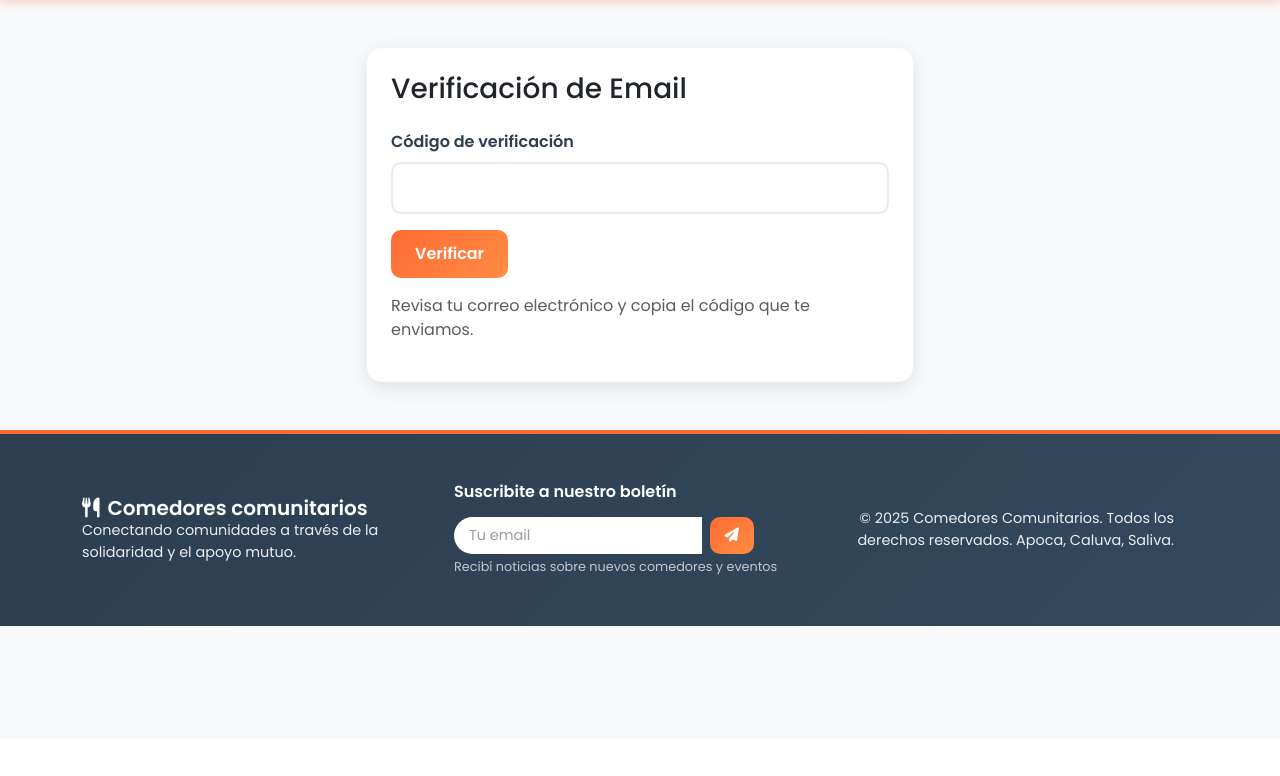
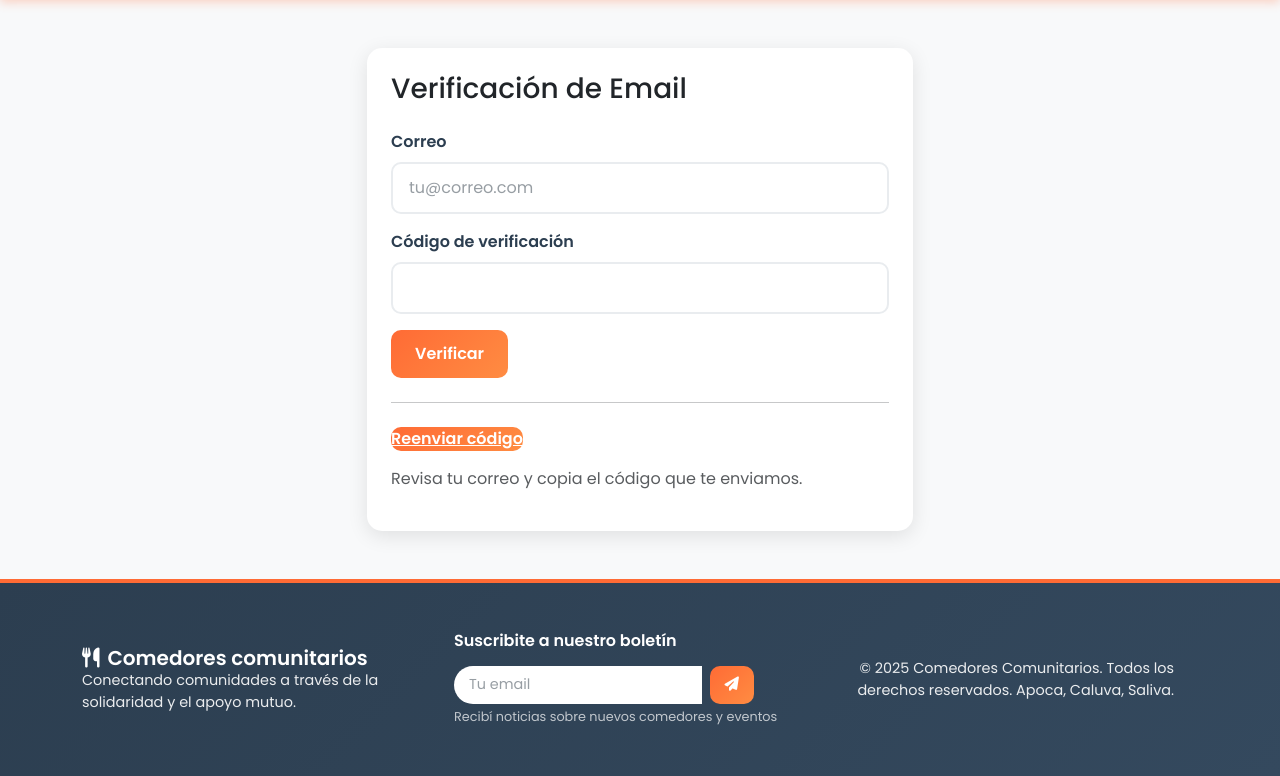
Before and after one commit to zaka6423/IngenieriaWeb-Grupo11, a Django app: page /verificar-email/ in a window 1280 px wide. Shown: the part 62-838 px from the top of the page. Before the commit the page ends 688 px from the top, so only its background shows below. Run offline with Django 5.2, Linux system fonts and the light colour scheme; parts of the project's set-up code (start-up, migrations or seed data) failed here and were passed over.

Commit message:
fix: se realizaron modificacion en el reenvio de mails

```diff
--- a/core/views.py
+++ b/core/views.py
@@ -68,6 +68,8 @@ def registro(request):
         form = CustomUserCreationForm(request.POST)
         if form.is_valid():
             username = (form.cleaned_data["username"] or "").strip()
+            first_name = (form.cleaned_data["first_name"] or "").strip()
+            last_name = (form.cleaned_data["last_name"] or "").strip()
             email = (form.cleaned_data["email"] or "").strip().lower()
             raw_password = form.cleaned_data["password1"]
 
@@ -88,6 +90,8 @@ def registro(request):
                 with transaction.atomic():
                     user = User.objects.create_user(
                         username=username,
+                        first_name=first_name,
+                        last_name=last_name,
                         email=email,
                         password=raw_password,
                         is_active=True,
@@ -108,6 +112,7 @@ def registro(request):
             try:
                 enviar_codigo(email, profile.email_verification_code, minutos=settings.VERIFICATION_WINDOW_MINUTES)
                 messages.success(request, "Cuenta creada. Te enviamos un código para verificar tu correo.")
+                request.session['verify_email'] = email
                 return redirect('core:verificar_email')
             except SMTPException:
                 logger.exception("[registro] Falló el envío de verificación a %s", email)
@@ -222,15 +227,20 @@ def detalle_comedor(request, pk):
 
     return render(request, 'core/detalle_comedor.html', {'comedor': comedor})
 
-
 def verificar_email(request):
     if request.method == "POST":
-        email = (request.POST.get('email') or "").strip().lower()
+        email = (
+            (request.POST.get('email') or "").strip().lower()
+            or (request.session.get('verify_email', "") or "").strip().lower()
+            or (getattr(request.user, "email", "") or "").strip().lower()
+        )
         code_in = (request.POST.get('code') or "").strip()
+
+        ctx = {"email": email}  # <-- usar este ctx en TODOS los render del POST
 
         if not email or not code_in:
             messages.error(request, "Completá email y código.")
-            return render(request, 'registration/verificar_email.html')
+            return render(request, 'registration/verificar_email.html', ctx)
 
         try:
             with transaction.atomic():
@@ -242,12 +252,13 @@ def verificar_email(request):
                 )
                 if not user:
                     messages.error(request, "No existe una cuenta con ese correo.")
-                    return render(request, 'registration/verificar_email.html')
+                    return render(request, 'registration/verificar_email.html', ctx)
 
                 profile, _ = UserProfile.objects.select_for_update().get_or_create(user=user)
 
                 if profile.email_verified:
                     messages.info(request, "Tu correo ya está verificado. Podés iniciar sesión.")
+                    request.session.pop('verify_email', None)
                     return redirect('login')
 
                 now = timezone.now()
@@ -255,7 +266,7 @@ def verificar_email(request):
                 # Expirado
                 if not profile.verification_expires_at or now > profile.verification_expires_at:
                     messages.error(request, "El código expiró. Podés solicitar uno nuevo.")
-                    return render(request, 'registration/verificar_email.html')
+                    return render(request, 'registration/verificar_email.html', ctx)
 
                 # Código incorrecto
                 if not _code_is_valid(profile.email_verification_code, code_in):
@@ -264,7 +275,6 @@ def verificar_email(request):
                     profile.refresh_from_db(fields=["verification_tries"])
 
                     if profile.verification_tries >= MAX_TRIES:
-                        # Se superó el máximo → resetear y activar cooldown de 60s
                         profile.verification_tries = 0
                         profile.save(update_fields=["verification_tries"])
                         start_cooldown(email)
@@ -272,11 +282,11 @@ def verificar_email(request):
                             request,
                             "Superaste el número de intentos. Esperá 1 minuto y luego podés reenviar un nuevo código."
                         )
-                        return render(request, 'registration/verificar_email.html')
+                        return render(request, 'registration/verificar_email.html', ctx)
 
                     restantes = MAX_TRIES - profile.verification_tries
                     messages.error(request, f"Código incorrecto. Te quedan {restantes} intento(s).")
-                    return render(request, 'registration/verificar_email.html')
+                    return render(request, 'registration/verificar_email.html', ctx)
 
                 # Éxito
                 profile.email_verified = True
@@ -288,16 +298,20 @@ def verificar_email(request):
                     "verification_expires_at", "verification_tries"
                 ])
 
+            request.session.pop('verify_email', None)
             messages.success(request, "¡Email verificado correctamente! Ya podés iniciar sesión.")
             return redirect('login')
 
         except Exception as e:
             logger.exception("[verificar_email] Error general: %s", e)
             messages.error(request, "Ocurrió un error. Probá de nuevo más tarde.")
-            return render(request, 'registration/verificar_email.html')
+            return render(request, 'registration/verificar_email.html', ctx)
 
     # GET
-    return render(request, 'registration/verificar_email.html')
+    ctx = {
+        "email": request.user.email if request.user.is_authenticated else request.session.get('verify_email', '')
+    }
+    return render(request, 'registration/verificar_email.html', ctx)
 
 def reenviar_codigo(request):
     if request.method != "POST":
--- a/templates/registration/verificar_email.html
+++ b/templates/registration/verificar_email.html
@@ -8,15 +8,39 @@
     <div class="col-md-6">
       <div class="card p-4">
         <h3 class="mb-4">Verificación de Email</h3>
-                <form method="post">
+
+        {# Form VERIFICAR #}
+        <form method="post" action="{% url 'core:verificar_email' %}">
           {% csrf_token %}
+
+          {% if email %}
+            <p class="text-muted">Te enviamos un código a <strong>{{ email }}</strong>.</p>
+            <input type="hidden" name="email" value="{{ email }}">
+          {% else %}
+            <div class="mb-3">
+              <label for="email" class="form-label">Correo</label>
+              <input type="email" class="form-control" id="email" name="email" required placeholder="tu@correo.com">
+            </div>
+          {% endif %}
+
           <div class="mb-3">
             <label for="code" class="form-label">Código de verificación</label>
             <input type="text" class="form-control" id="code" name="code" maxlength="10" required>
           </div>
+
           <button type="submit" class="btn btn-primary">Verificar</button>
         </form>
-                <p class="mt-3 text-muted">Revisa tu correo electrónico y copia el código que te enviamos.</p>
+
+        <hr class="my-4">
+
+        {# Form REENVIAR CÓDIGO #}
+        <form method="post" action="{% url 'core:reenviar_codigo' %}">
+          {% csrf_token %}
+          <input type="hidden" name="email" value="{{ email }}">
+          <button type="submit" class="btn btn-link p-0">Reenviar código</button>
+        </form>
+
+        <p class="mt-3 text-muted">Revisa tu correo y copia el código que te enviamos.</p>
       </div>
     </div>
   </div>
```
Also changed, not shown: db.sqlite3. Lines whose indentation alone changed are shown as unchanged.
